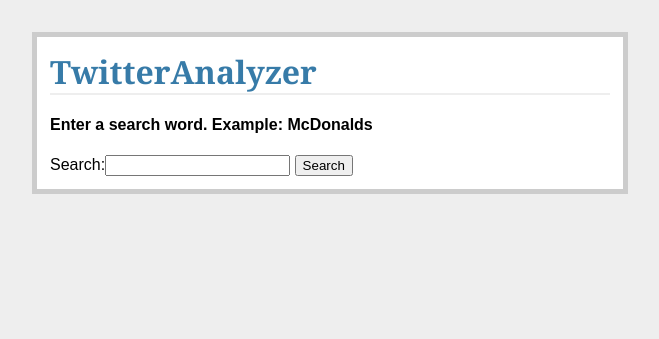
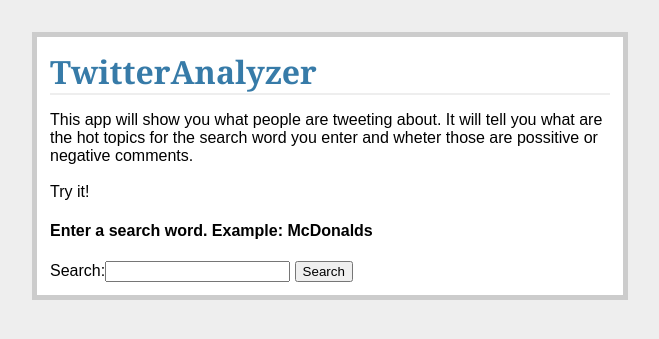
Before and after one commit to Monida/twitteranalyzer-app, a Flask app: page / in a window 1280 px wide. Shown: the top 339 px of the page, without its empty margins (310-969 px from the left). Run offline with Flask 2, Linux system fonts and the light colour scheme.

Commit message:
Added a description paragraph

```diff
--- a/templates/enterquery.html
+++ b/templates/enterquery.html
@@ -4,6 +4,10 @@
 <div class=page>
   <h1>TwitterAnalyzer</h1>
   <body>
+  	<p>
+  		This app will show you what people are tweeting about. It will tell you what are the hot topics for the search word you enter and wheter those are possitive or negative comments. <br><br>
+  		Try it!
+  	</p>
     <h4>
       Enter a search word. Example: McDonalds
     </h4>
```
